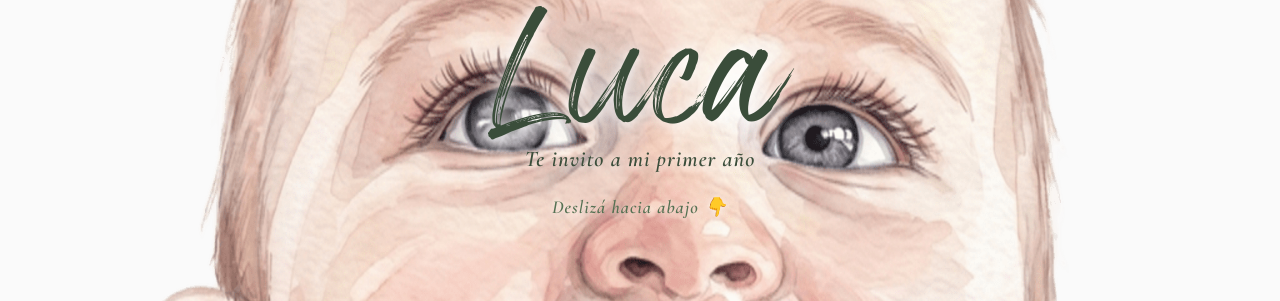
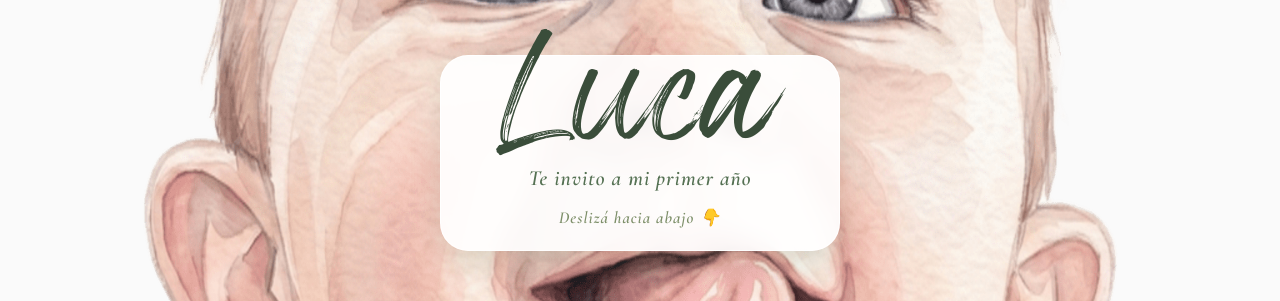
Before and after one commit to WalArg/invitacion_cumple, a React (Vite) app: page / in a window 1280 px wide. Shown: the top 301 px of the page. Built offline with nearby package versions, Linux system fonts and the light colour scheme.

Commit message:
Add white frosted badge object above Luca head to elegantly frame typography and push head down

```diff
--- a/src/index.css
+++ b/src/index.css
@@ -51,62 +51,66 @@ body {
   min-height: 100vh;
   background-image: url('/luca.png');
   background-size: cover;
-  background-position: center 65%; /* Moves photo down so Luca's head sits lower in the viewport */
+  background-position: center 75%; /* Positions Luca's face comfortably in the lower half */
   background-repeat: no-repeat;
   display: flex;
   flex-direction: column;
   justify-content: flex-start;
   align-items: center;
-  padding: 40px 16px;
+  padding: 30px 16px;
   box-sizing: border-box;
 }
 
-/* Floating Hero Typography (No box, positioned above Luca's head) */
+/* Floating White Badge Object above Luca's head */
 .hero-typography-container {
-  width: 100%;
-  max-width: 440px;
+  width: 90%;
+  max-width: 400px;
   text-align: center;
   z-index: 10;
   display: flex;
   flex-direction: column;
   align-items: center;
-  margin-top: 20px;
+  margin-top: 25px;
+  background: rgba(255, 255, 255, 0.92);
+  backdrop-filter: blur(10px);
+  -webkit-backdrop-filter: blur(10px);
+  border-radius: 28px;
+  padding: 22px 20px;
+  box-shadow: 0 12px 35px rgba(85, 113, 83, 0.18);
+  border: 1.5px solid rgba(255, 255, 255, 0.85);
 }
 
 /* "Luca" - Original Wonderful Branding Calligraphy font */
 .luca-title {
   font-family: 'WonderfulBranding', cursive;
-  font-size: 5.5rem;
+  font-size: 5.2rem;
   font-weight: 400;
   color: #3A4D3A;
   margin: 0;
-  line-height: 0.9;
-  text-shadow: 0 2px 12px rgba(255, 255, 255, 0.9), 0 0 25px rgba(255, 255, 255, 0.95);
+  line-height: 0.95;
 }
 
 /* "Te invito a mi primer año" - Elegant Cormorant Garamond font */
 .subtitle-primer-ano {
   font-family: 'Cormorant Garamond', serif;
-  font-size: 1.4rem;
+  font-size: 1.35rem;
   font-weight: 600;
   font-style: italic;
   letter-spacing: 1px;
-  color: #3A4D3A;
-  margin-top: 6px;
-  margin-bottom: 24px;
-  text-shadow: 0 2px 10px rgba(255, 255, 255, 0.95);
+  color: #557153;
+  margin-top: 8px;
+  margin-bottom: 16px;
 }
 
 /* "Deslizá hacia abajo 👇" - Elegant Cormorant Garamond font */
 .scroll-indicator-hero {
   font-family: 'Cormorant Garamond', serif;
-  font-size: 1.15rem;
+  font-size: 1.05rem;
   font-weight: 600;
   font-style: italic;
   letter-spacing: 1px;
-  color: #557153;
+  color: #7D8F69;
   animation: bounce 2s infinite;
-  text-shadow: 0 2px 10px rgba(255, 255, 255, 0.95);
 }
 
 /* Mobile-first container */
```
